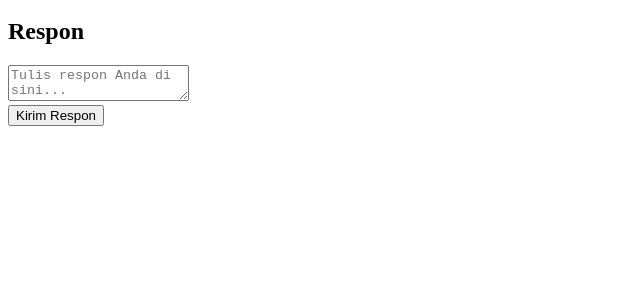
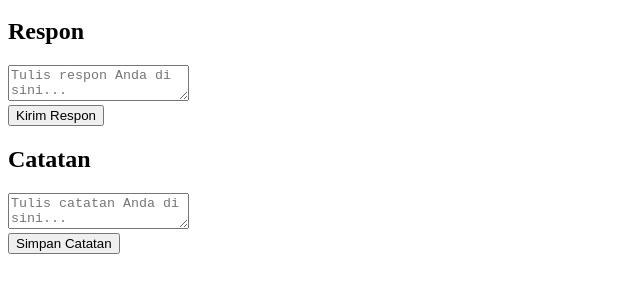
Before and after one commit to allrole-ai/allrole-ai.github.io, a plain HTML site: page chatguide.html in a window 1280 px wide. Shown: the part 154-446 px from the top of the page, without its empty margins (0-640 px from the left). Drawn offline with Linux system fonts and the light colour scheme.

Commit message:
add fitur untuk chatguide

```diff
--- a/chatguide.html
+++ b/chatguide.html
@@ -104,3 +104,10 @@
         <br>
         <button>Kirim Respon</button>
     </div>
+
+    <div id="catatan" class="section">
+        <h2>Catatan</h2>
+        <textarea placeholder="Tulis catatan Anda di sini..."></textarea>
+        <br>
+        <button>Simpan Catatan</button>
+    </div>
```
